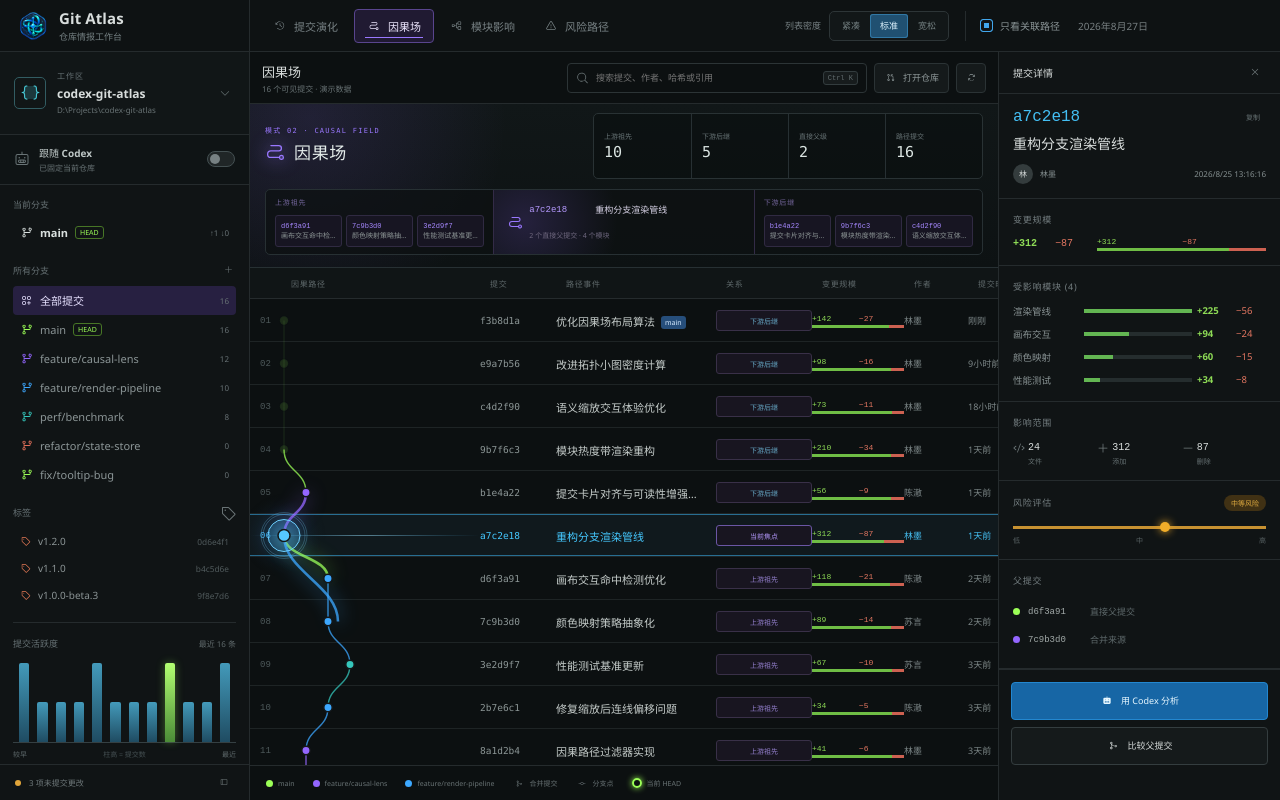
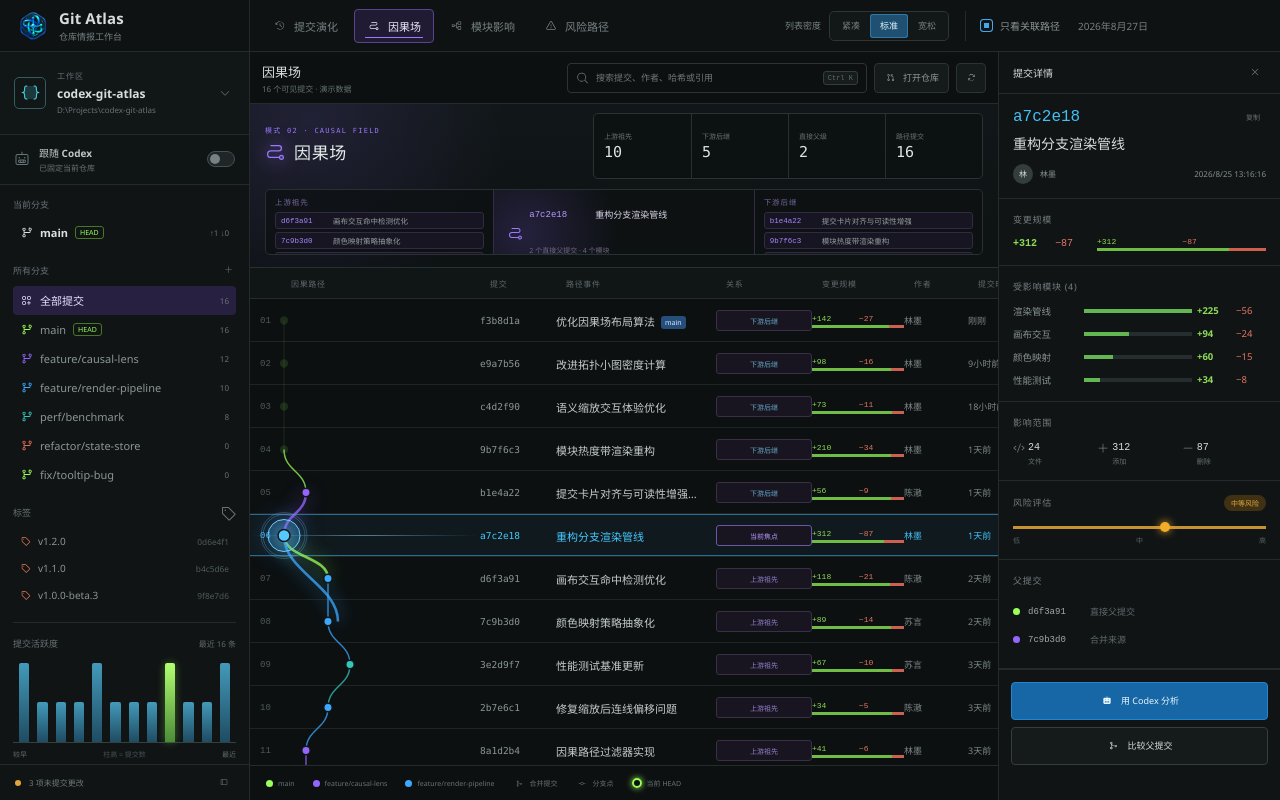
Before and after one commit to Kurtor/codex-git-atlas, a React (Vite) app: page / in a window 1280 px wide. Both pictures are taken after a click on the button "因果场". Built offline with nearby package versions, Linux system fonts and the light colour scheme.

Commit message:
Polish mode hierarchy and dense states

```diff
--- a/src/App.tsx
+++ b/src/App.tsx
@@ -138,7 +138,7 @@ export default function App() {
   const compareParent = async () => { if (!selected) return; if (!window.gitAtlas || isDemo) { setComparison({ parentHash: selected.parents[0] || null, additions: selected.additions, deletions: selected.deletions, files: Object.keys(selected.modules).map((file) => ({ file, additions: Math.round(selected.modules[file] * .72), deletions: Math.round(selected.modules[file] * .18) })) }); return } setComparing(true); try { setComparison(await window.gitAtlas.compareWithParent(data.path, selected.hash)) } catch (cause) { setError(`无法生成提交对比：${cause instanceof Error ? cause.message : String(cause)}`) } finally { setComparing(false) } };
 
   return <main className="app"><div className="titlebar" />
-    <nav className={`topbar active-mode-${mode}`}><div className="logo"><img src="./git-atlas-mark.png" alt="" /><span><strong>Git Atlas</strong><small>仓库情报工作台</small></span></div><div className="mode-tabs">{([['history', ClockCounterClockwise], ['causal', Path], ['modules', TreeStructure], ['risk', Warning]] as const).map(([value, Icon]) => <button key={value} className={mode === value ? 'active' : ''} onClick={() => switchMode(value)}><Icon /><span>{modeCopy[value].title}</span></button>)}</div><div className="density-control"><span>列表密度</span><div role="group" aria-label="列表密度">{([['compact','紧凑'],['standard','标准'],['relaxed','宽松']] as const).map(([value,label]) => <button key={value} className={density === value ? 'active' : ''} onClick={() => setDensity(value)}>{label}</button>)}</div></div>{mode === 'causal' ? <label className="causal-toggle"><input type="checkbox" checked={causalOnly} onChange={(event) => setCausalOnly(event.target.checked)} /><i />只看关联路径</label> : <span className="mode-context">{mode === 'history' ? '时间序列' : mode === 'modules' ? activeModule : '中高风险'}</span>}<time>{todayLabel}</time></nav>
+    <nav className={`topbar active-mode-${mode}`}><div className="logo"><img src="./git-atlas-mark.png" alt="" /><span><strong>Git Atlas</strong><small>仓库情报工作台</small></span></div><div className="mode-tabs">{([['history', ClockCounterClockwise], ['causal', Path], ['modules', TreeStructure], ['risk', Warning]] as const).map(([value, Icon]) => <button key={value} aria-pressed={mode === value} className={mode === value ? 'active' : ''} onClick={() => switchMode(value)}><Icon /><span>{modeCopy[value].title}</span></button>)}</div><div className="density-control"><span>列表密度</span><div role="group" aria-label="列表密度">{([['compact','紧凑'],['standard','标准'],['relaxed','宽松']] as const).map(([value,label]) => <button key={value} aria-pressed={density === value} className={density === value ? 'active' : ''} onClick={() => setDensity(value)}>{label}</button>)}</div></div>{mode === 'causal' ? <label className="causal-toggle"><input type="checkbox" checked={causalOnly} onChange={(event) => setCausalOnly(event.target.checked)} /><i />只看关联路径</label> : <span className="mode-context">{mode === 'history' ? '时间序列' : mode === 'modules' ? activeModule : '中高风险'}</span>}<time>{todayLabel}</time></nav>
     <div className="layout"><Sidebar data={data} activeBranch={activeBranch} selectedHash={selectedHash} followCodex={followCodex} followContext={followContext} onBranch={setActiveBranch} onSelect={(hash) => { setSelectedHash(hash); setComparison(null) }} onOpen={openRepository} onFollow={toggleFollowCodex} />
       <section className="history"><header className="history-toolbar"><div><strong>{modeCopy[mode].title}</strong><span>{visible.length} 个可见提交{isDemo && ' · 演示数据'}{followCodex && ' · 跟随 Codex'}</span></div><label><MagnifyingGlass /><input value={query} onChange={(event) => setQuery(event.target.value)} placeholder="搜索提交、作者、哈希或引用" /><kbd>Ctrl K</kbd></label><button onClick={openRepository}><GitPullRequest />打开仓库</button><button onClick={refreshRepository} aria-label="刷新"><ArrowsClockwise /></button></header>
         {error && <div className="toast"><Warning />{error}<button onClick={() => setError('')}><X /></button></div>}
--- a/src/ModeWorkspace.tsx
+++ b/src/ModeWorkspace.tsx
@@ -25,19 +25,19 @@ function CausalPanel({ commits, selected, onSelect }: { commits: GitCommit[]; se
   const relations = collectRelations(commits, selected.hash); const byHash = new Map(commits.map((commit) => [commit.hash, commit]));
   const ancestors = [...relations.ancestors].map((hash) => byHash.get(hash)).filter(Boolean).slice(0, 3) as GitCommit[];
   const descendants = [...relations.descendants].map((hash) => byHash.get(hash)).filter(Boolean).slice(0, 3) as GitCommit[];
-  const group = (label: string, items: GitCommit[], empty: string) => <div className="causal-group"><span>{label}</span>{items.map((commit) => <button key={commit.hash} onClick={() => onSelect(commit.hash)}><code>{commit.shortHash}</code><b>{commit.subject}</b></button>)}{!items.length && <small>{empty}</small>}</div>;
+  const group = (label: string, items: GitCommit[], empty: string) => <div className="causal-group"><span>{label}</span>{items.map((commit) => <button key={commit.hash} title={`${commit.shortHash} · ${commit.subject}`} onClick={() => onSelect(commit.hash)}><code>{commit.shortHash}</code><b>{commit.subject}</b></button>)}{!items.length && <small>{empty}</small>}</div>;
   return <div className="mode-detail causal-detail">{group('上游祖先', ancestors, '这是路径根部')}<div className="causal-focus"><Path weight="duotone" /><code>{selected.shortHash}</code><strong>{selected.subject}</strong><small>{selected.parents.length} 个直接父提交 · {Object.keys(selected.modules).length} 个模块</small></div>{group('下游后继', descendants, '尚无后继提交')}</div>;
 }
 
 function ModulePanel({ commits, activeModule, onModule }: { commits: GitCommit[]; activeModule: string; onModule: (name: string) => void }) {
   const modules = aggregateModules(commits).slice(0, 6); const max = modules[0]?.churn || 1;
-  return <div className="mode-detail module-detail"><button className={activeModule === '全部模块' ? 'active' : ''} onClick={() => onModule('全部模块')}><span>全部模块</span><strong>{modules.length}</strong><small>清除模块筛选</small><i style={{ width: '100%' }} /></button>{modules.map((module) => <button key={module.name} className={activeModule === module.name ? 'active' : ''} onClick={() => onModule(module.name)}><span>{module.name}</span><strong>{compactNumber(module.churn)}</strong><small>{module.commits} 次触达 · 风险 {module.averageRisk}</small><i style={{ width: `${Math.max(10, module.churn / max * 100)}%` }} /></button>)}</div>;
+  return <div className="mode-detail module-detail"><button aria-pressed={activeModule === '全部模块'} className={activeModule === '全部模块' ? 'active' : ''} onClick={() => onModule('全部模块')}><span>全部模块</span><strong>{modules.length}</strong><small>清除模块筛选</small><i style={{ width: '100%' }} /></button>{modules.map((module) => <button key={module.name} aria-pressed={activeModule === module.name} title={`${module.name} · ${module.commits} 次触达 · 风险 ${module.averageRisk}`} className={activeModule === module.name ? 'active' : ''} onClick={() => onModule(module.name)}><span>{module.name}</span><strong>{compactNumber(module.churn)}</strong><small>{module.commits} 次触达 · 风险 {module.averageRisk}</small><i style={{ width: `${Math.max(10, module.churn / max * 100)}%` }} /></button>)}</div>;
 }
 
 function RiskPanel({ commits, onSelect }: { commits: GitCommit[]; onSelect: (hash: string) => void }) {
   const ranked = commits.map((commit) => ({ commit, score: commitRiskScore(commit) })).sort((a, b) => b.score - a.score);
   const counts = ranked.reduce((sum, item) => ({ ...sum, [riskLevel(item.score)]: sum[riskLevel(item.score)] + 1 }), { high: 0, medium: 0, low: 0 });
-  return <div className="mode-detail risk-detail"><div className="risk-totals"><span className="high"><b>{counts.high}</b>高风险</span><span className="medium"><b>{counts.medium}</b>中风险</span><span className="low"><b>{counts.low}</b>低风险</span><small>当前列表仅保留中高风险提交</small></div><div className="risk-queue">{ranked.slice(0, 4).map(({ commit, score }, index) => <button key={commit.hash} onClick={() => onSelect(commit.hash)}><em>0{index + 1}</em><code>{commit.shortHash}</code><span><b>{commit.subject}</b><small>{commit.additions + commit.deletions} 行变更 · {commit.parents.length > 1 ? '合并提交' : `${Object.keys(commit.modules).length} 个模块`}</small></span><strong>{score}</strong></button>)}</div></div>;
+  return <div className="mode-detail risk-detail"><div className="risk-totals"><span className="high"><b>{counts.high}</b>高风险</span><span className="medium"><b>{counts.medium}</b>中风险</span><span className="low"><b>{counts.low}</b>低风险</span><small>当前列表仅保留中高风险提交</small></div><div className="risk-queue">{ranked.slice(0, 4).map(({ commit, score }, index) => <button key={commit.hash} title={`${commit.shortHash} · 风险 ${score} · ${commit.subject}`} onClick={() => onSelect(commit.hash)}><em>0{index + 1}</em><code>{commit.shortHash}</code><span><b>{commit.subject}</b><small>{commit.additions + commit.deletions} 行变更 · {commit.parents.length > 1 ? '合并提交' : `${Object.keys(commit.modules).length} 个模块`}</small></span><strong>{score}</strong></button>)}</div></div>;
 }
 
 export function ModeWorkspace({ mode, data, commits, selected, activeModule, onModule, onSelect }: { mode: AppMode; data: RepositoryData; commits: GitCommit[]; selected: GitCommit; activeModule: string; onModule: (name: string) => void; onSelect: (hash: string) => void }) {
--- a/src/overrides.css
+++ b/src/overrides.css
@@ -157,13 +157,13 @@
 .history-facts em b { color: #aab5b3; }
 
 .causal-detail { display: grid; grid-template-columns: minmax(180px, 1fr) minmax(220px, 1.15fr) minmax(180px, 1fr); }
-.causal-group { min-width: 0; padding: 7px 9px; display: grid; grid-template-columns: repeat(3, minmax(0,1fr)); grid-template-rows: 14px 1fr; gap: 4px; }
-.causal-group > span { grid-column: 1/-1; color: #74669c; font-size: 7px; text-transform: uppercase; letter-spacing: .12em; }
-.causal-group > button { min-width: 0; padding: 4px 5px; border: 1px solid #302a42; border-radius: 3px; display: grid; align-content: center; background: #171522; text-align: left; cursor: pointer; }
+.causal-group { min-width: 0; padding: 6px 9px; display: grid; grid-template-columns: 1fr; grid-template-rows: 13px repeat(3, minmax(0,1fr)); gap: 3px; }
+.causal-group > span { color: #74669c; font-size: 7.5px; text-transform: uppercase; letter-spacing: .12em; }
+.causal-group > button { min-width: 0; padding: 2px 5px; border: 1px solid #302a42; border-radius: 3px; display: grid; grid-template-columns: 47px minmax(0,1fr); align-items: center; gap: 5px; background: #171522; text-align: left; cursor: pointer; }
 .causal-group > button:hover { border-color: #6854a2; background: #211b34; }
-.causal-group code { color: #a688ff; font: 7px "Cascadia Code", monospace; }
-.causal-group b { overflow: hidden; color: #8d9696; font-size: 7px; font-weight: 500; text-overflow: ellipsis; white-space: nowrap; }
-.causal-group > small { grid-column: 1/-1; align-self: center; color: #51595e; font-size: 8px; }
+.causal-group code { color: #a688ff; font: 7.5px "Cascadia Code", monospace; }
+.causal-group b { overflow: hidden; color: #969f9f; font-size: 7.5px; font-weight: 500; text-overflow: ellipsis; white-space: nowrap; }
+.causal-group > small { align-self: center; color: #51595e; font-size: 8px; }
 .causal-focus { min-width: 0; padding: 7px 12px; display: grid; grid-template-columns: 23px 66px 1fr; grid-template-rows: 1fr 1fr; align-items: center; border-right: 1px solid #332b47; border-left: 1px solid #332b47; background: radial-gradient(circle at 12% 50%, rgba(145,104,255,.18), transparent 40%); }
 .causal-focus svg { grid-row: 1/-1; width: 19px; color: var(--mode-accent); }
 .causal-focus code { color: #b69aff; font: 9px "Cascadia Code", monospace; }
@@ -174,9 +174,9 @@
 .module-detail button { position: relative; min-width: 0; padding: 6px 7px; border: 1px solid #28332a; border-radius: 4px; display: grid; align-content: center; overflow: hidden; background: #121914; text-align: left; cursor: pointer; }
 .module-detail button:hover { border-color: #4e7144; background: #18221a; }
 .module-detail button.active { border-color: #6ba755; background: #1b2a1d; box-shadow: inset 0 0 0 1px rgba(137,213,92,.16); }
-.module-detail button span { overflow: hidden; color: #91a08f; font-size: 7px; text-overflow: ellipsis; white-space: nowrap; }
+.module-detail button span { overflow: hidden; color: #98a996; font-size: 8px; text-overflow: ellipsis; white-space: nowrap; }
 .module-detail button strong { margin: 3px 0 1px; color: #d3e6cd; font: 11px "Cascadia Code", monospace; }
-.module-detail button small { overflow: hidden; color: #566256; font-size: 6.5px; text-overflow: ellipsis; white-space: nowrap; }
+.module-detail button small { overflow: hidden; color: #5e6c5e; font-size: 7px; text-overflow: ellipsis; white-space: nowrap; }
 .module-detail button i { position: absolute; bottom: 0; left: 0; height: 2px; background: var(--mode-accent); box-shadow: 0 0 7px rgba(137,213,92,.35); }
 
 .risk-detail { display: grid; grid-template-columns: 190px minmax(0, 1fr); }
@@ -192,8 +192,8 @@
 .risk-queue code { color: #a36c61; font: 7px "Cascadia Code", monospace; }
 .risk-queue span { min-width: 0; display: grid; }
 .risk-queue span b,.risk-queue span small { overflow: hidden; text-overflow: ellipsis; white-space: nowrap; }
-.risk-queue span b { color: #a99b98; font-size: 7px; font-weight: 500; }
-.risk-queue span small { color: #5f504d; font-size: 6px; }
+.risk-queue span b { color: #b2a3a0; font-size: 7.5px; font-weight: 500; }
+.risk-queue span small { color: #665653; font-size: 6.5px; }
 .risk-queue > button > strong { color: #ef725c; font: 12px "Cascadia Code", monospace; text-align: right; }
 
 .causal-signal,.module-signal,.risk-signal { min-width: 0; height: 21px; align-self: center; border: 1px solid #30383a; border-radius: 3px; display: flex; align-items: center; overflow: hidden; color: #737f81; font-size: 7px; white-space: nowrap; }
@@ -206,7 +206,7 @@
 .risk-signal b { color: #df6d58; font: 10px "Cascadia Code", monospace; }.risk-signal small { color: #8a635c; font-size: 6.5px; }
 .risk-signal.medium b { color: #dfa73f; }.risk-signal.low b { color: #71bd87; }
 
-.scope-dossier { min-height: 226px; margin-top: 12px; border-top: 1px solid #273033; background: linear-gradient(180deg, #0f1415, #0b0f10); }
+.scope-dossier { min-height: max(226px, calc(100vh - 520px)); margin-top: 12px; border-top: 1px solid #273033; background: linear-gradient(180deg, #0f1415, #0b0f10); }
 .scope-dossier > header { height: 38px; padding: 0 13px; display: flex; align-items: center; justify-content: space-between; border-bottom: 1px solid #21282a; }
 .scope-dossier > header span { display: flex; align-items: center; gap: 6px; color: #899496; font-size: 8px; text-transform: uppercase; letter-spacing: .1em; }
 .scope-dossier > header svg { width: 12px; color: #57bfdc; }
@@ -221,6 +221,8 @@
 .scope-dossier p i b { display: block; height: 100%; background: #4aa6c8; }
 .scope-dossier p strong { margin-left: auto; color: #a3adab; font: 7.5px "Cascadia Code", monospace; white-space: nowrap; }
 .scope-dossier p em { color: #4e5a5c; font: 7px "Cascadia Code", monospace; font-style: normal; }
+
+.mode-tabs button:focus-visible,.causal-group button:focus-visible,.module-detail button:focus-visible,.risk-queue button:focus-visible { outline: 2px solid var(--mode-accent, #49b9ef); outline-offset: 1px; }
 
 @media(max-width:1240px){
   .mode-identity{grid-template-columns:minmax(220px,1fr) minmax(330px,.9fr)}
```
